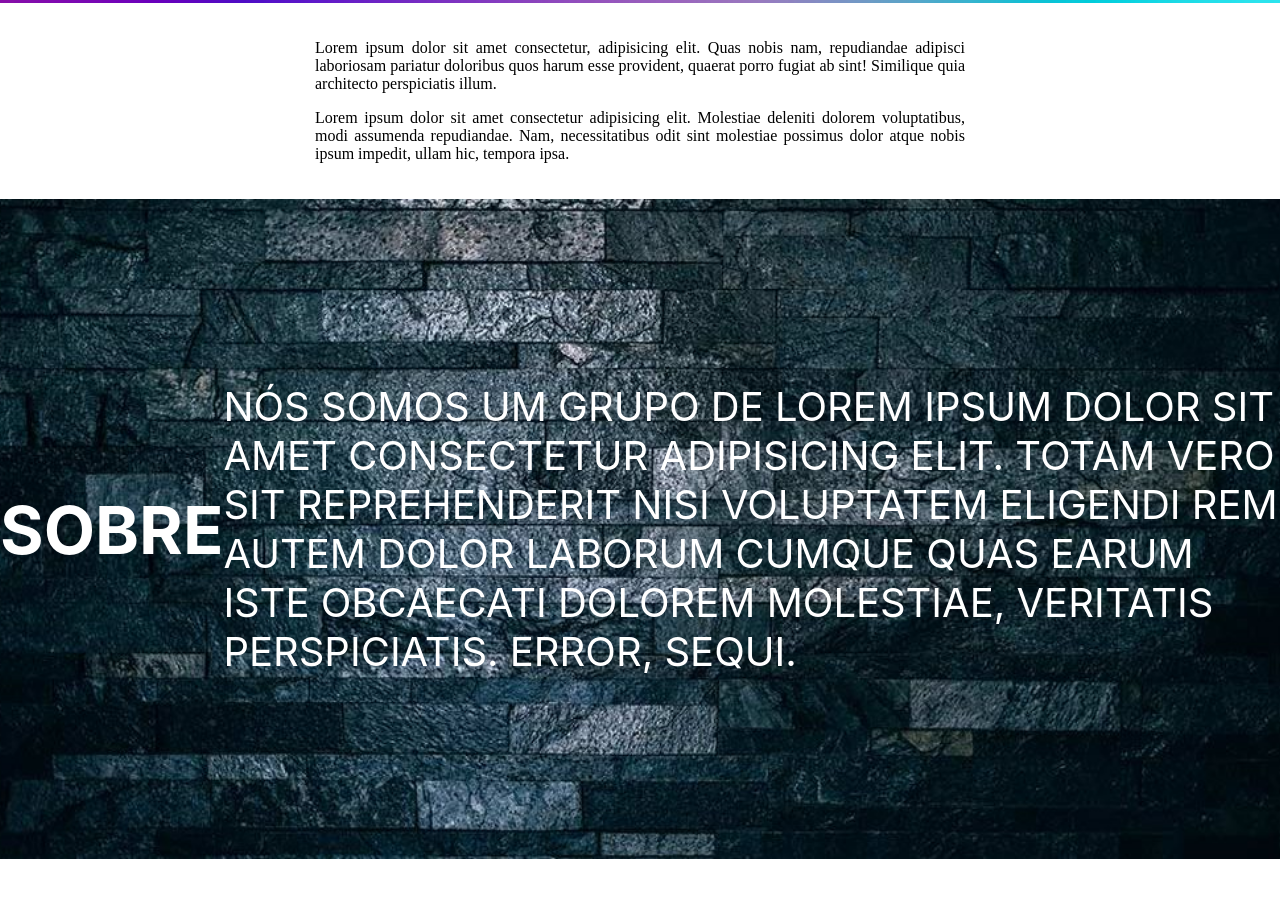
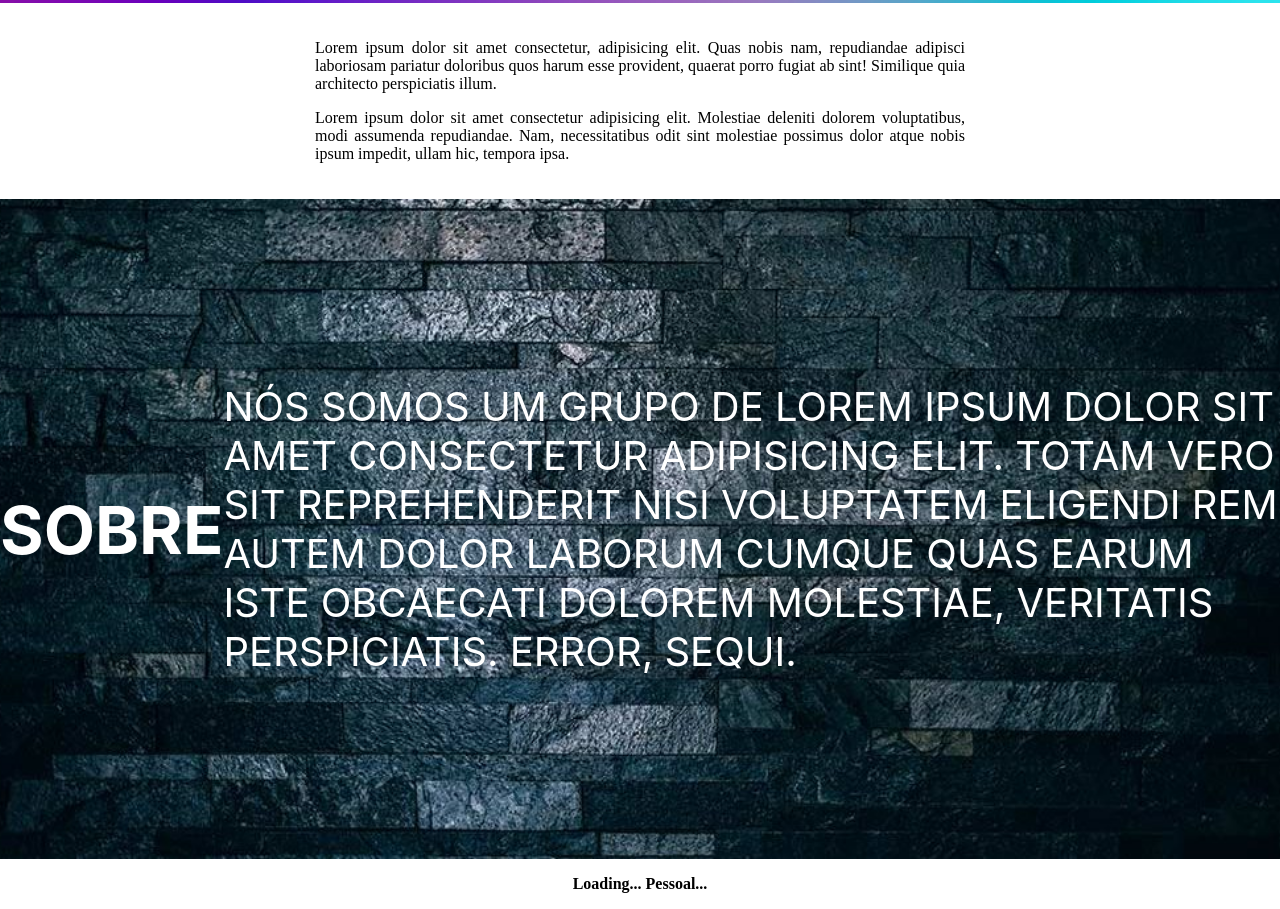
Before and after one commit to FiveVolts-org/FiveVolts-Files, a plain HTML site: page teste - parallax 2/index.html in a window 1280 px wide. Shown: the part 4623-5532 px from the top of the page. Before the commit the page ends 5482 px from the top, so only its background shows below. Drawn offline with Linux system fonts and the light colour scheme; files that its build step writes are made by us from their sources; files whose address does not match are found by name.

Commit message:
Adicionando Loading Pessoal

```diff
--- a/teste - parallax 2/index.html
+++ b/teste - parallax 2/index.html
@@ -81,5 +81,10 @@
         </p>
     </div>
 
+    <div>
+        <p>
+            <b>Loading... Pessoal...</b>
+        </p>
+    </div>
 </body>
 </html>
```
